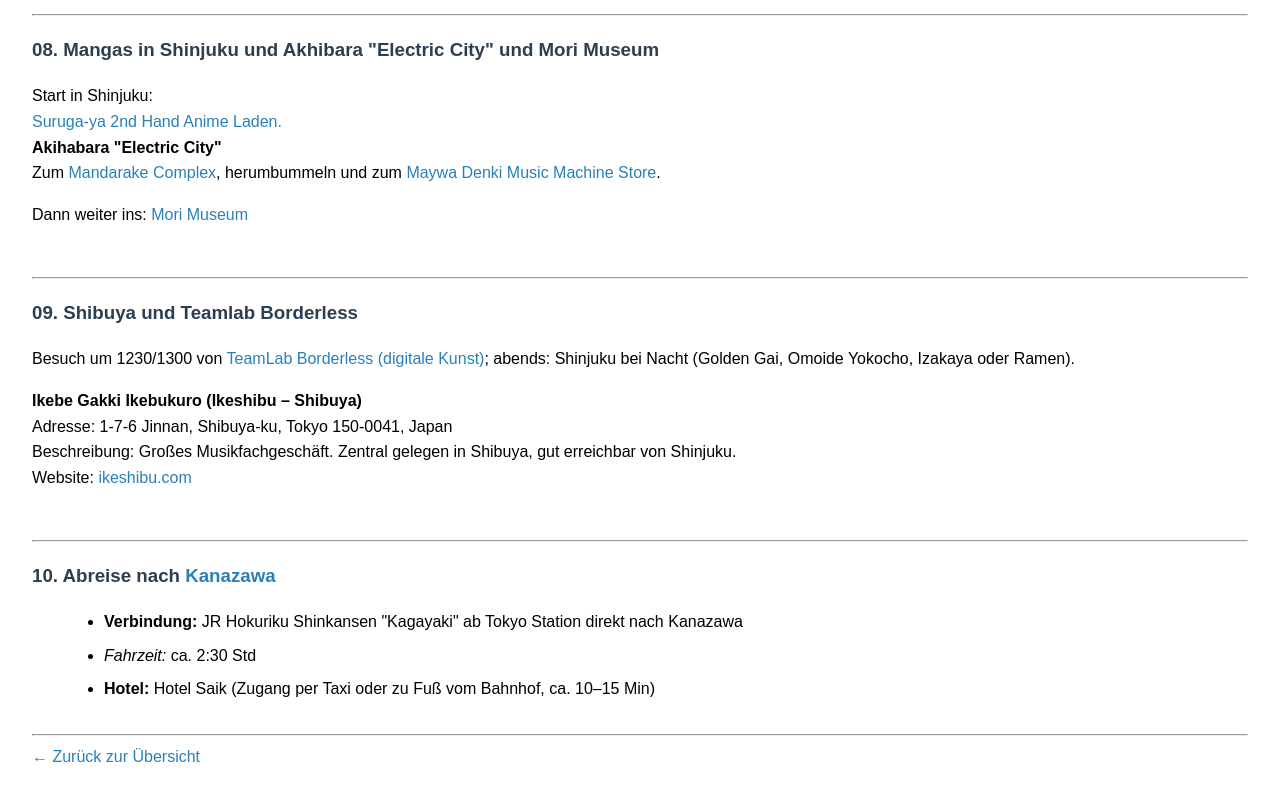
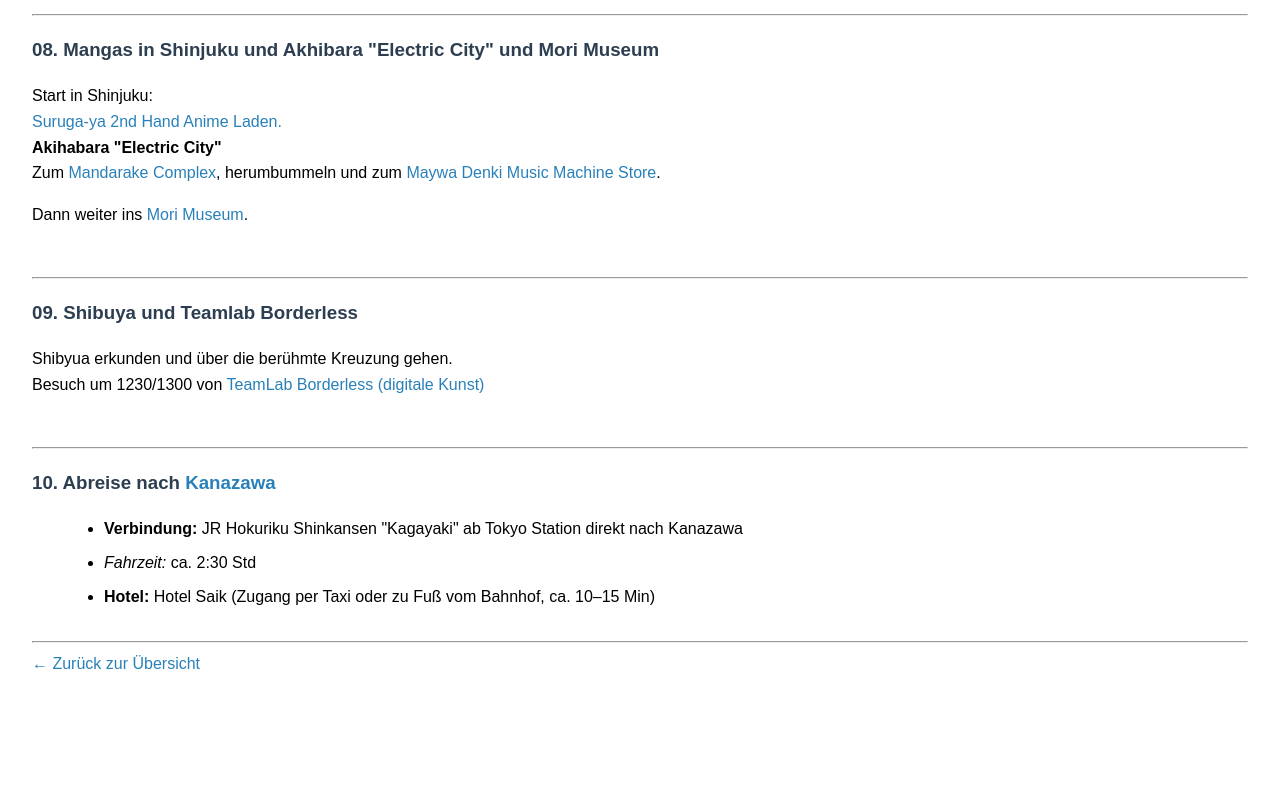
Before and after one commit to s-lx/Japan, a plain HTML site: page tokio.html in a window 1280 px wide. Shown: the part 1395-2195 px from the top of the page. After the commit the page ends 2104 px from the top, so only its background shows below. Drawn offline with Linux system fonts and the light colour scheme.

Commit message:
Update tokio.html

```diff
--- a/tokio.html
+++ b/tokio.html
@@ -79,20 +79,15 @@ Fahrt nach Asakusa. Nakamise-Straße mit traditionellen Snacks & Souvenirs, hin
       <strong>Akihabara "Electric City"</strong><br>
           Zum <a href="https://share.google/fPzvlNKNgi53cAXaA">Mandarake Complex</a>, herumbummeln und zum
       <a href="https://www.maywadenki.com/">Maywa Denki Music Machine Store</a>.</p>
-      <p> Dann weiter ins: <a href="https://www.mori.art.museum/en/">Mori Museum</a></p>
+      <p> Dann weiter ins <a href="https://www.mori.art.museum/en/">Mori Museum</a>.</p>
 
       <br>
       <hr>
       <h3>09. Shibuya und Teamlab Borderless</h3>
-        <p>Besuch um 1230/1300 von <a href="https://www.teamlab.art/e/tokyo/">TeamLab Borderless (digitale Kunst)</a>; abends: Shinjuku bei Nacht (Golden Gai, Omoide Yokocho, Izakaya oder Ramen).</p>
-<p>
-<strong>Ikebe Gakki Ikebukuro (Ikeshibu – Shibuya)</strong><br>
-Adresse: 1-7-6 Jinnan, Shibuya-ku, Tokyo 150-0041, Japan<br>
-Beschreibung: Großes Musikfachgeschäft. Zentral gelegen in Shibuya, gut erreichbar von Shinjuku.<br>
-Website: <a href="https://www.ikeshibu.com/" target="_blank" rel="noopener noreferrer">ikeshibu.com</a>
-</p>
+      <p>Shibyua erkunden und über die berühmte Kreuzung gehen.<br>
+        Besuch um 1230/1300 von <a href="https://www.teamlab.art/e/tokyo/">TeamLab Borderless (digitale Kunst)</a></p>
 
-    <br>
+      <br>
       <hr>
       <h3>10. Abreise nach <a href="kanazawa.html">Kanazawa</a></h3>
     <ul>
```
